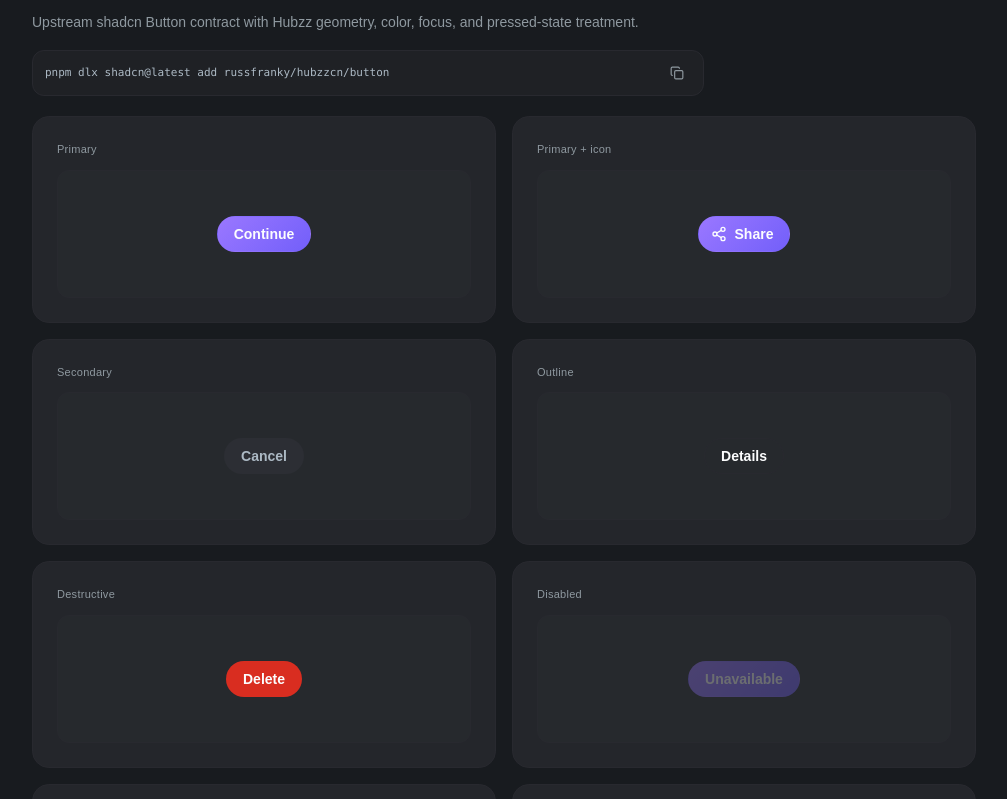
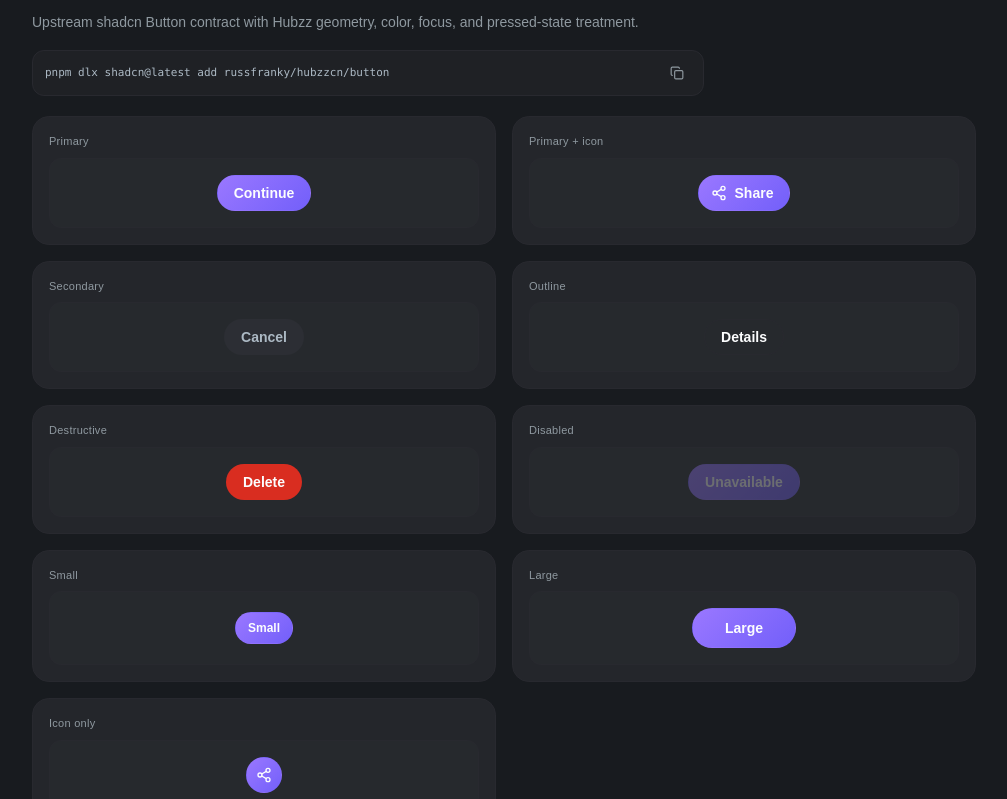
Before and after one commit to russfranky/hubzzcn, a React (Vite) app: page / in a window 1280 px wide. Shown: the part 2125-2924 px from the top of the page, without its empty margins (264-1271 px from the left). Built offline with nearby package versions, Linux system fonts and the light colour scheme.

Commit message:
fix(catalog): tighten example preview density

```diff
--- a/src/examples/toggle.examples.tsx
+++ b/src/examples/toggle.examples.tsx
@@ -7,6 +7,7 @@ function ToggleDemo(args: ToggleProps) {
   const [checked, setChecked] = React.useState(Boolean(args.checked))
 
   return (
+    <div className="inline-flex items-center">
       <Toggle
         {...args}
         checked={checked}
@@ -15,6 +16,7 @@ function ToggleDemo(args: ToggleProps) {
           args.onCheckedChange?.(next)
         }}
       />
+    </div>
   )
 }
 
@@ -54,7 +56,7 @@ export const InSettingRow: Example<ToggleProps> = {
     function Row() {
       const [checked, setChecked] = React.useState(Boolean(args.checked))
       return (
-        <div className="flex w-full max-w-sm items-center gap-3.5">
+        <div className="flex w-full max-w-xs items-center gap-3.5">
           <div className="flex min-w-0 flex-1 flex-col gap-0.5">
             <p className="text-xs leading-4 font-medium text-[#c7d2da]">
               Noise suppression
@@ -83,6 +85,7 @@ export const Disabled: Example<ToggleProps> = {
     disabled: true,
     "aria-label": "Unavailable setting",
   },
+  render: (args) => <ToggleDemo {...args} />,
 }
 
 export const examples = [On, Off, InSettingRow, Disabled]
--- a/src/pages/Catalog.tsx
+++ b/src/pages/Catalog.tsx
@@ -165,9 +165,7 @@ function ComponentSection({
 
       <div
         className={
-          examples.length === 1
-            ? "grid gap-4"
-            : "grid gap-4 sm:grid-cols-2"
+          examples.length === 1 ? "grid gap-4" : "grid gap-4 sm:grid-cols-2"
         }
       >
         {examples.map((example) => (
@@ -192,14 +190,14 @@ function ExamplePreview({
   return (
     <div
       data-catalog-example={example.name}
-      className="flex min-h-44 min-w-0 flex-col rounded-xl border border-border bg-card p-5 sm:p-6"
+      className="flex min-h-0 min-w-0 flex-col rounded-xl border border-border bg-card p-4"
     >
-      <p className="mb-3 text-[11px] font-medium tracking-wide text-muted-foreground">
+      <p className="mb-2 text-[11px] font-medium tracking-wide text-muted-foreground">
         {example.name}
       </p>
       <div
         data-catalog-preview={example.name}
-        className="flex min-h-32 flex-1 items-center justify-center overflow-x-auto rounded-lg border border-border bg-muted/30 p-6"
+        className="flex min-h-0 flex-1 items-center justify-center overflow-x-auto rounded-lg border border-border bg-muted/30 p-4"
       >
         {rendered}
       </div>
```
Lines whose indentation alone changed are shown as unchanged.
